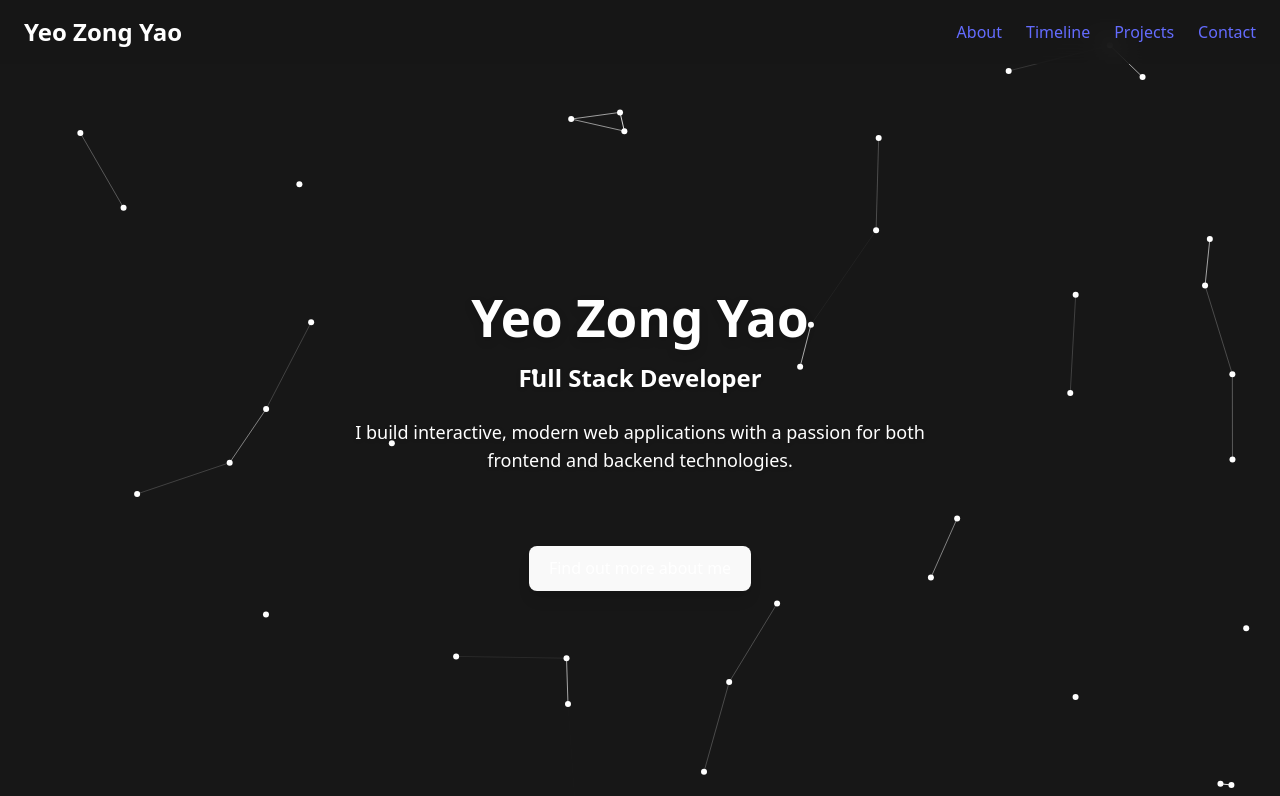
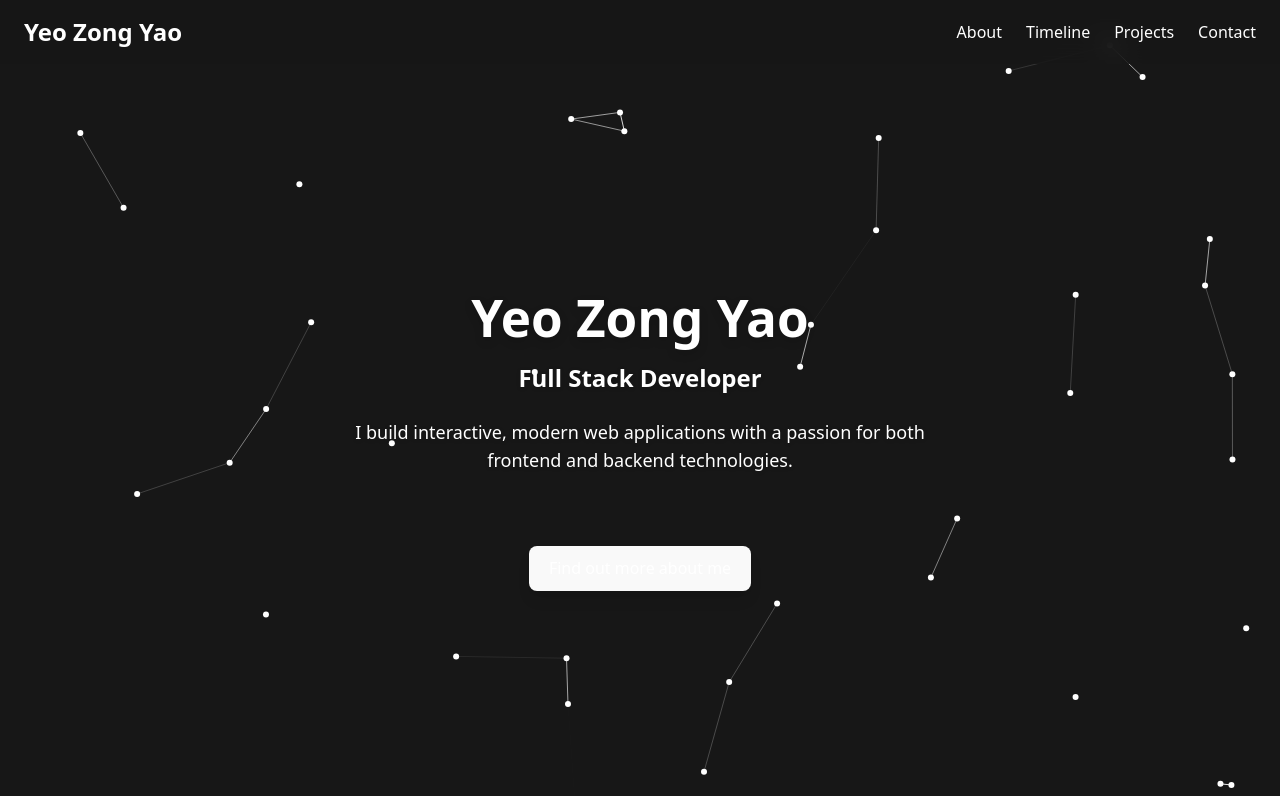
Before and after one commit to yeozongyao/portfolio-website, a React (Vite) app: page / in a window 1280 px wide. Shown: the top 796 px of the page. Built offline with nearby package versions, Linux system fonts and the light colour scheme; no server answers.

Commit message:
fix: header color fix

```diff
--- a/src/components/layout/Header.tsx
+++ b/src/components/layout/Header.tsx
@@ -43,16 +43,16 @@ export default function Header() {
     >
       <div className="text-2xl font-bold">Yeo Zong Yao</div>
       <nav className="space-x-6">
-        <a href="#about" className="hover:text-accent">
+        <a href="#about" className="hover:text-accent !text-white">
           About
         </a>
-        <a href="#timeline" className="hover:text-accent">
+        <a href="#timeline" className="hover:text-accent !text-white">
           Timeline
         </a>
-        <a href="#projects" className="hover:text-accent">
+        <a href="#projects" className="hover:text-accent !text-white">
           Projects
         </a>
-        <a href="#contact" className="hover:text-accent">
+        <a href="#contact" className="hover:text-accent !text-white">
           Contact
         </a>
       </nav>
```
